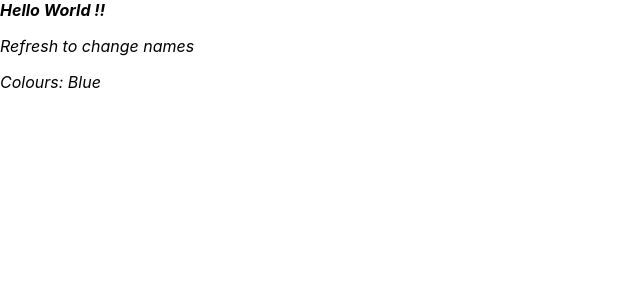
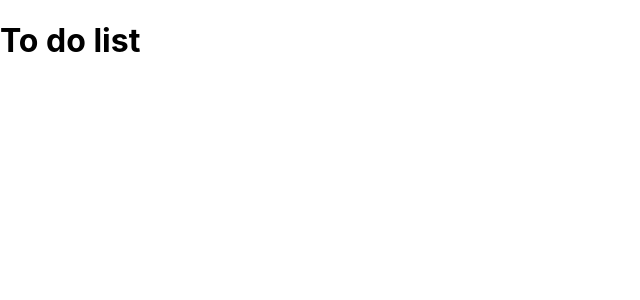
Before and after one commit to coddzz/react, a React (Create React App) app: page / in a window 1280 px wide. Shown: the top 300 px of the page, without its empty margins (0-640 px from the left). Built offline with nearby package versions, Linux system fonts and the light colour scheme.

Commit message:
import Header File

```diff
--- a/src/App.js
+++ b/src/App.js
@@ -1,19 +1,10 @@
+import Header from "./Header";
+
 function App() {
-
-  function handleNameChange(){
-
-    const names = ['Black','White','Red','Green','Blue'];
-    const int = Math.floor(Math.random()*5);
-    return names[int]
-  }
 
   return (
     <div>
-      <i>
-        <b>Hello World !!</b>
-        <p>Refresh to change names</p>
-        <p>Colours: {handleNameChange()}  </p>
-      </i>
+      <Header />
     </div>
   )
 }
--- /dev/null
+++ b/src/Header.js
@@ -0,0 +1,11 @@
+import React from 'react'
+
+const Header = () => {
+  return (
+    <header>
+      <h1>To do list</h1>
+    </header>
+  )
+}
+
+export default Header;
```
